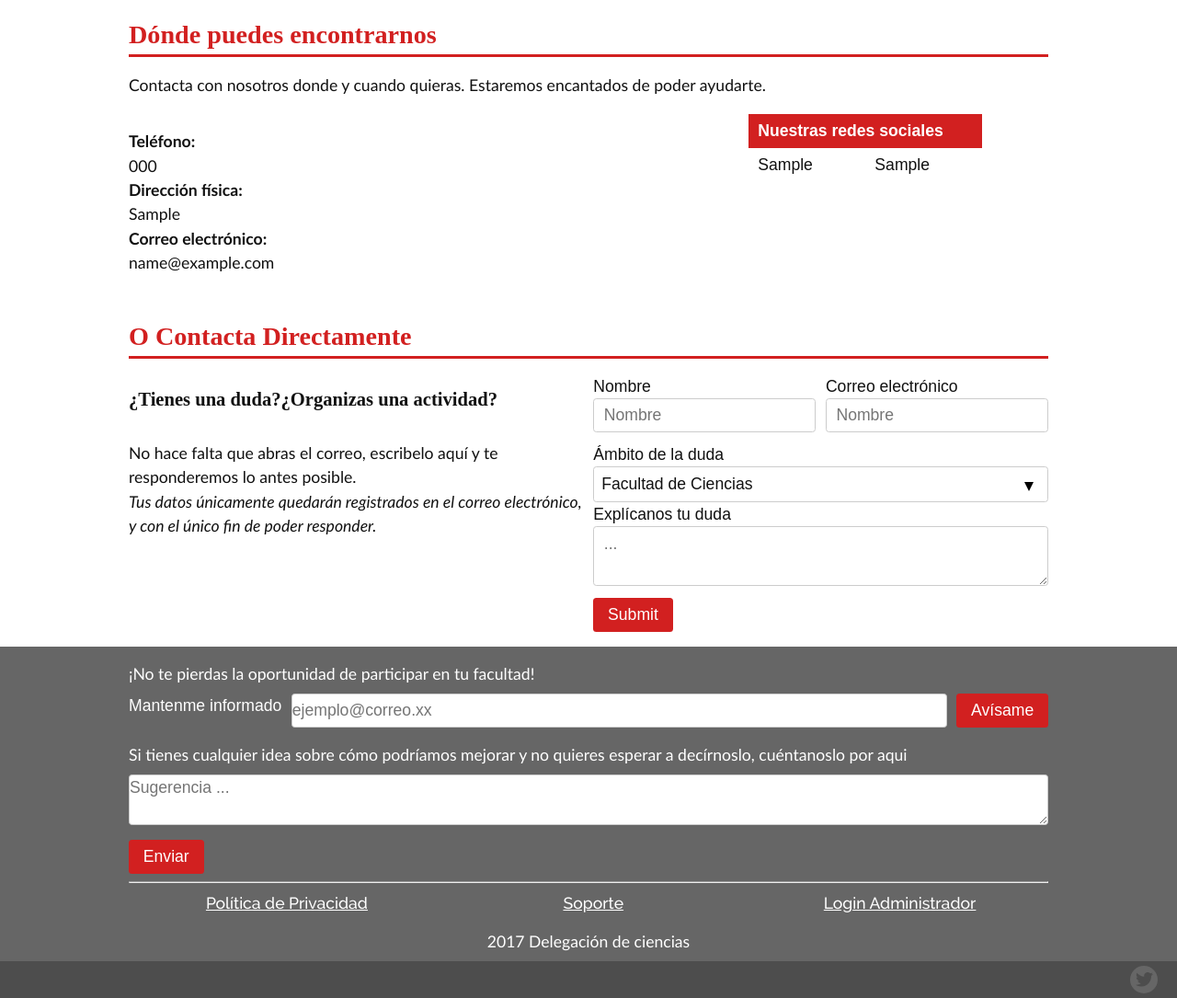
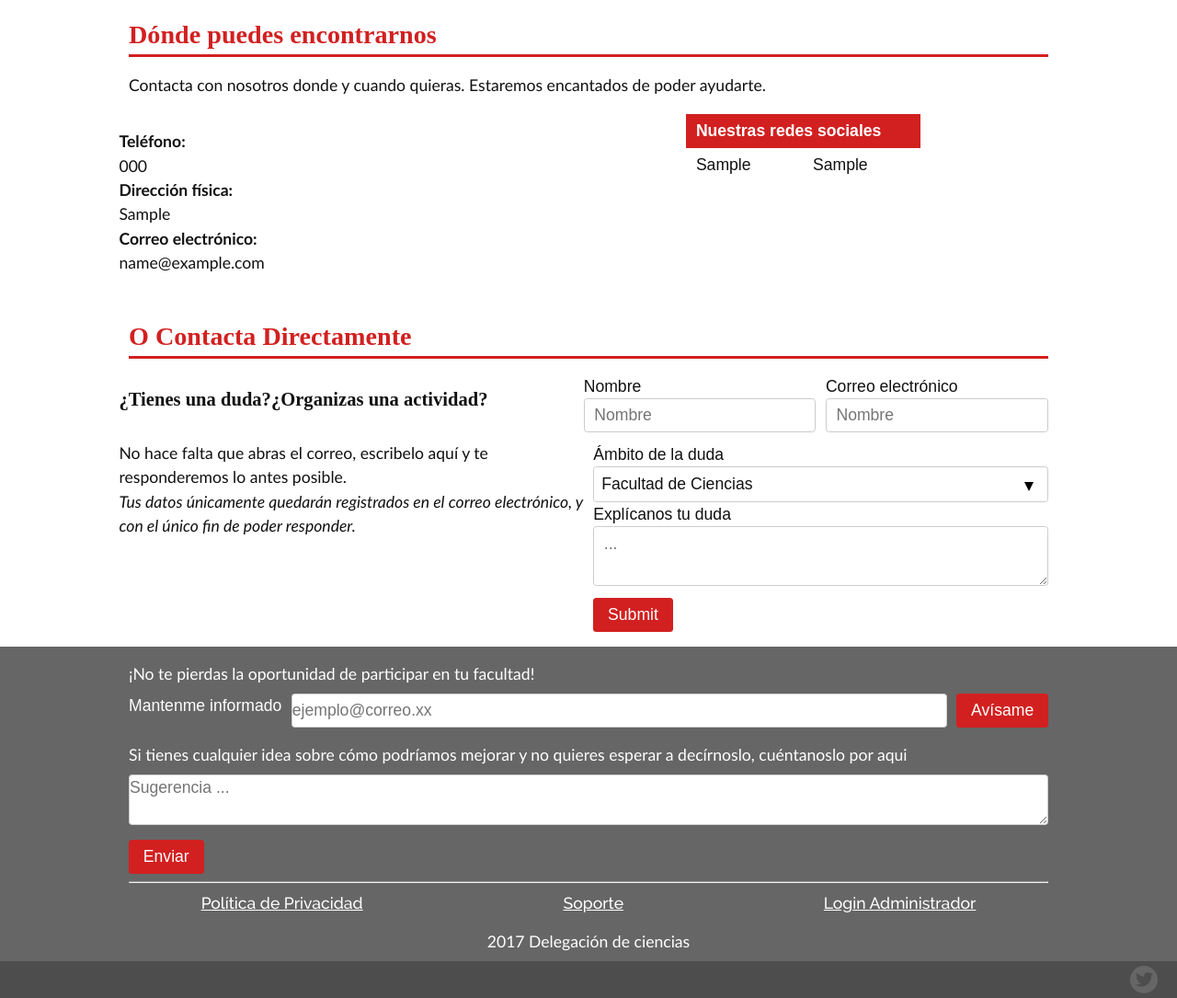
Before and after one commit to DelegacionCienciasUSAL/delcien.usal.es, a Django app: page /contacto/ in a window 1280 px wide. Shown: the part 237-1322 px from the top of the page at 92% size. Run offline with Django 3.2, Linux system fonts and the light colour scheme; tables that the repository leaves empty hold one stand-in row (values such as "Sample post"); some web fonts are replaced.

Commit message:
Fix layout on contact page.

```diff
--- a/src/contacto/static/contacto/css/main.css
+++ b/src/contacto/static/contacto/css/main.css
@@ -8,3 +8,6 @@ table.primary th{ background-color: var(--rojo-toro); }
 .dropImageContainer{ width: 5em; height: 5em; }
 input[type="submit"]{ background-color: var(--rojo-toro); }
 input[type="submit"]:hover{ background-color: var(--rojo-toro-light); color: var(--rojo-toro); }
+.flex > *:first-child{
+	padding-left: 0;
+}
--- a/src/contacto/templates/contacto/main.html
+++ b/src/contacto/templates/contacto/main.html
@@ -26,8 +26,8 @@
     	<p>
     		Contacta con nosotros donde y cuando quieras. Estaremos encantados de poder ayudarte.
     	</p>
-    	<div class="flex three-1000">
-			  <p class="full two-third-1000">
+    	<div class="flex five-1000">
+			  <p class="full three-fifth-1000">
 			  	<b>Teléfono:</b><br>
 			  	{{ delegacion.telefono }}<br>
 			  	<b>Dirección física:</b><br>
@@ -35,7 +35,7 @@
 			  	<b>Correo electrónico:</b><br>
 			  	{{ delegacion.email }}
 			  </p>
-			<table class="primary full third-1000">
+			<table class="primary full two-fifth-1000">
 			  <thead>
 			    <tr>
 			      <th colspan="2">Nuestras redes sociales</th>
```
